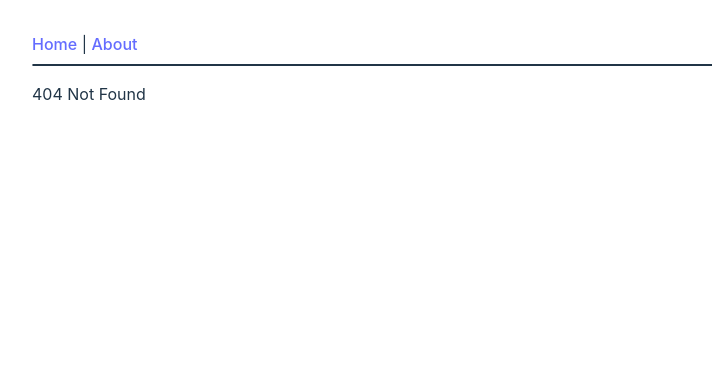
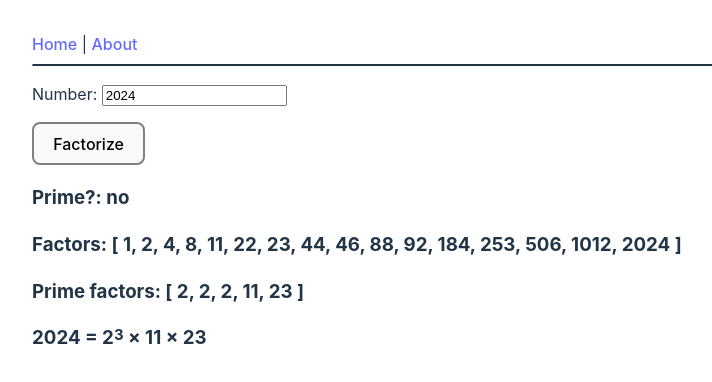
Before and after one commit to knlao/knlao.github.io, a Vue app: page /factor in a window 1280 px wide. Before the commit this address had no page. Shown: the top 382 px of the page, without its empty margins (0-712 px from the left). Built offline with nearby package versions, Linux system fonts and the light colour scheme.

Commit message:
Added Factor.vue

```diff
--- a/src/components/Home.vue
+++ b/src/components/Home.vue
@@ -9,6 +9,7 @@ import Shortcut from './Shortcut.vue'
     <Shortcut title="Word Counter" link="/wordcount" description="count your words"></Shortcut>
     <Shortcut title="24 Solver" link="/solve24" description="solve the 24 game"></Shortcut>
     <Shortcut title="Play 24" link="/play24" description="play the 24 game, guarantees that it has at least 1 solution"></Shortcut>
+    <Shortcut title="Number Factorization" link="/factor" description="factor a number"></Shortcut>
 </template>
 
 <style scoped>
--- /dev/null
+++ b/src/components/functions/factor.js
@@ -0,0 +1,52 @@
+function cmp(a, b) {
+    return a - b;
+}
+
+function factors(num) {
+    let l = [];
+    for (let i = 1; i <= Math.sqrt(num); i++) {
+        if (num % i == 0) {
+            l.push(i);
+            l.push(num/i);
+        }
+    }
+    return [...new Set(l.sort(cmp))];
+}
+
+function isPrime(num) {
+    for (let i = 2; i <= Math.sqrt(num); i++) {
+        if (num % i == 0) {
+            return false;
+        }
+    }
+    return true;
+}
+
+function primeFactors(num) {
+    let l = [];
+    let c = 2;
+    while (num !== 1) {
+        while (num % c == 0) {
+            l.push(c);
+            num /= c;
+        }
+        c++;
+    }
+    return l;
+}
+
+function primeFactorsCount(pf) {
+    const counter = {};
+
+    pf.forEach(ele => {
+        if (counter[ele]) {
+            counter[ele] += 1;
+        } else {
+            counter[ele] = 1;
+        }
+    });
+
+    return counter;
+}
+
+export { factors, isPrime, primeFactors, primeFactorsCount };
--- /dev/null
+++ b/src/components/pages/Factor.vue
@@ -0,0 +1,43 @@
+<script setup>
+import { ref, onMounted } from 'vue';
+import { factors, primeFactors, primeFactorsCount } from './../functions/factor';
+const num = ref(2024);
+const f = ref([]);
+const pf = ref([]);
+const pfc = ref([]);
+
+const calc = () => {
+    if (num.value <= 0) {
+        alert("number must be a positive integer");
+        return;
+    }
+    if (num.value >= 10000000000000) {
+        if (!confirm("The number might too large, it might take some time to compute.\nAre you sure you want to continue?")) {
+            return;
+        }
+    }
+    f.value = factors(num.value);
+    pf.value = primeFactors(num.value);
+    pfc.value = primeFactorsCount(pf.value);
+};
+
+onMounted(() => {
+    calc();
+})
+</script>
+
+<template>
+    <p>Number: <input type="number" v-model="num" /></p>
+    <button @click="calc">Factorize</button>
+    <h3>Prime?: {{ (f.length === 0 ? "" : (f.length === 2 ? "yes" : "no")) }}</h3>
+    <h3>Factors: {{ f }}</h3>
+    <h3>Prime factors: {{ pf }}</h3>
+    <h3>{{ num }} = <span v-for="exponent, base, idx in pfc">{{ idx === 0 ? "" : " × " }}{{ base }}<span class="power" v-if="exponent !== 1">{{ exponent }}</span></span></h3>
+</template>
+
+<style scoped>
+.power {
+    font-size: 80%;
+    vertical-align: top;
+}
+</style>
--- a/src/main.js
+++ b/src/main.js
@@ -15,6 +15,7 @@ import Rng from './components/pages/Rng.vue';
 import WordCount from './components/pages/WordCount.vue';
 import Solve24 from './components/pages/Solve24.vue';
 import Play24 from './components/pages/Play24.vue';
+import Factor from './components/pages/Factor.vue';
 
 import { createRouter, createWebHistory } from 'vue-router';
 
@@ -57,7 +58,11 @@ const router = createRouter({
             name: 'Play24',
             component: Play24
         },
-
+        {
+            path: '/factor',
+            name: 'Factor',
+            component: Factor
+        },
     ]
 });
 
```
Also changed, not shown: 5 other files (tests, documents, lock files or other folders).
